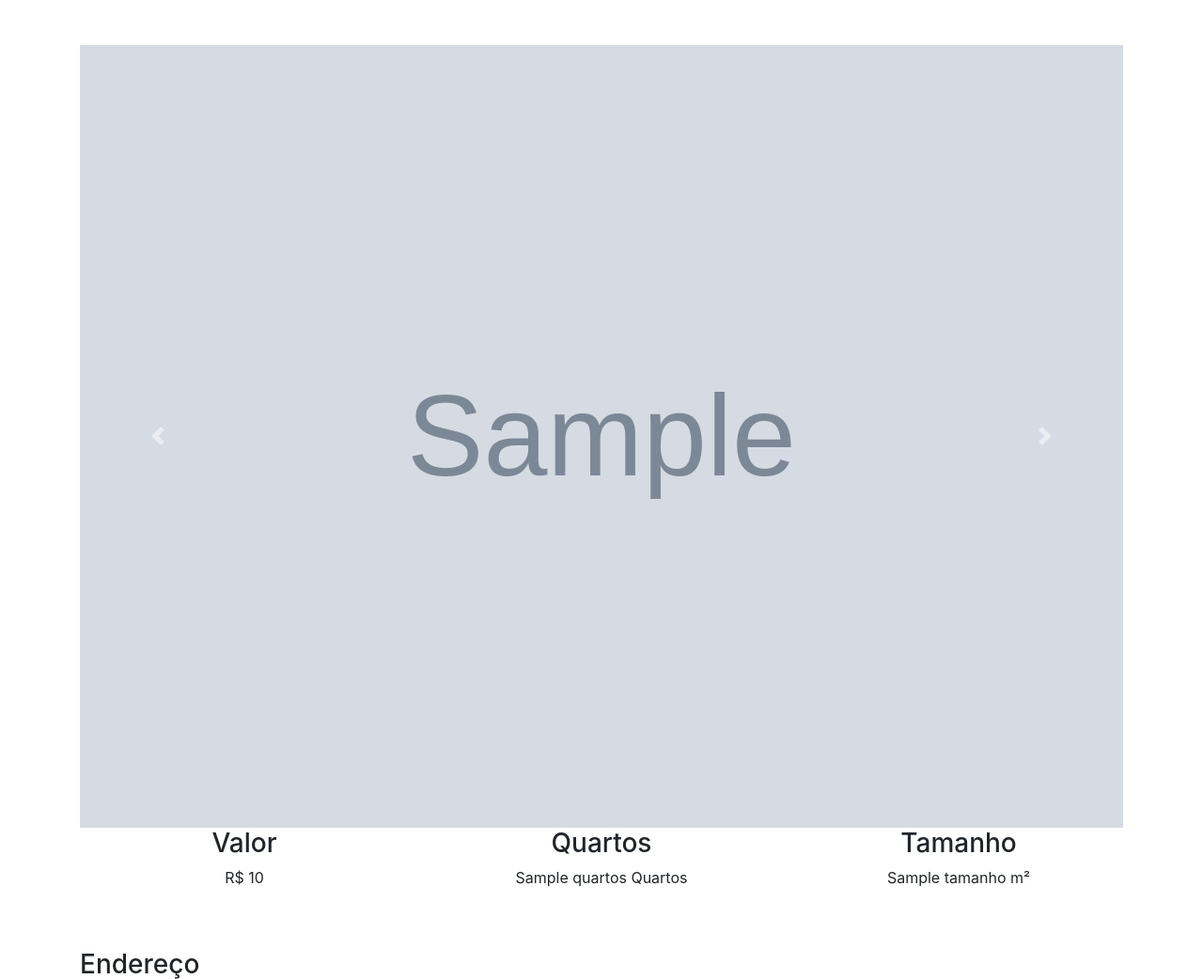
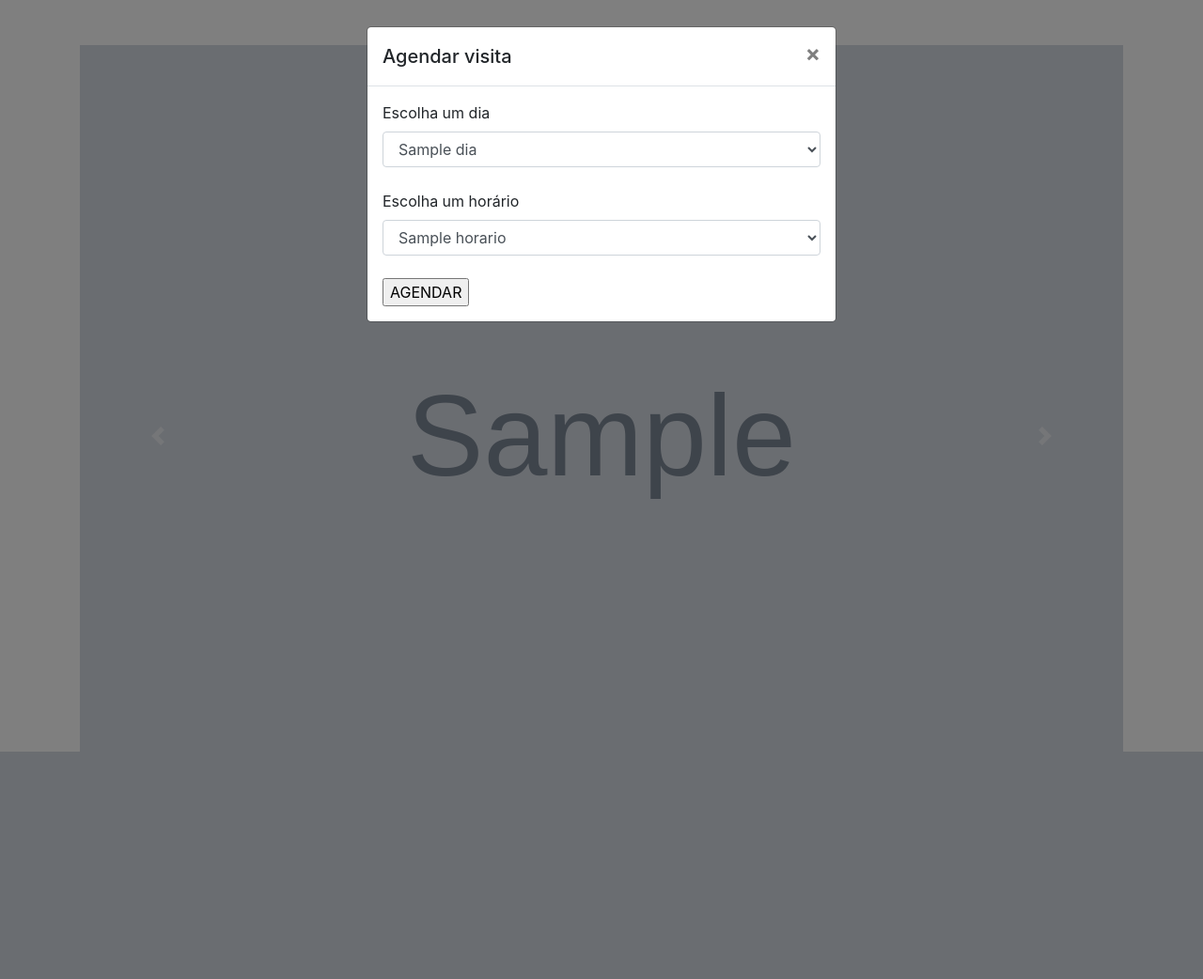
Before and after one commit to rogeriodelphi/imobi, a Django app: template plataforma/templates/imovel.html in a window 1280 px wide, after a click on "AGENDAR VISITA". Shown: the top 1042 px of the page at 94% size. After the commit the page ends 800 px from the top, so only its background shows below. Run offline with Django 4.2, Linux system fonts and the light colour scheme; the template is opened without the code that fills it: most values are stand-ins (such as "Sample title", 1, 10 or a date in 2020); grey boxes marked "Sample" are stand-in pictures.

Commit message:
Criando urls e views para cadastro de visitas

```diff
--- a/plataforma/templates/imovel.html
+++ b/plataforma/templates/imovel.html
@@ -77,4 +77,38 @@
             </div>
         </div>
     </div>
+    <div class="modal fade" id="exampleModal" tabindex="-1" role="dialog" aria-labelledby="exampleModalLabel" aria-hidden="true">
+        <div class="modal-dialog" role="document">
+            <div class="modal-content">
+                <div class="modal-header">
+                    <h5 class="modal-title titulo_filtrar" id="exampleModalLabel">Agendar visita</h5>
+                    <button type="button" class="close" data-dismiss="modal" aria-label="Close">
+                    <span aria-hidden="true">&times;</span>
+                    </button>
+                </div>
+                <div class="modal-body">
+                    <form action="{% url 'agendar_visitas' %}" method="POST">{% csrf_token %}
+                        <label>Escolha um dia</label>
+                        <select name="dia" class="form-control">
+                            {% for dia in imovel.dias_visita.all %}
+                                <option value="{{dia}}">{{dia}}</option>
+                            {% endfor %}
+                        </select>
+                        <br>
+
+                        <label>Escolha um horário</label>
+                        <select name="horario" class="form-control">
+                            {% for horario in imovel.horarios.all %}
+                                <option value="{{horario}}">{{horario}}</option>
+                            {% endfor %}
+                        </select>
+                        <input name="id_imovel" type="hidden" value="{{id}}">
+                        <br>
+                        <input  class="btn_agendar" type="submit" value="AGENDAR">
+                    </form>
+                </div>
+
+            </div>
+        </div>
+    </div>
 {% endblock  %}
--- a/plataforma/urls.py
+++ b/plataforma/urls.py
@@ -4,4 +4,5 @@ from . import views
 urlpatterns = [
     path('', views.home, name="home"),
     path('imovel/<str:id>', views.imovel, name="imovel"),
+    path('agendar_visitas', views.agendar_visitas, name="agendar_visitas"),
 ]
--- a/templates/base.html
+++ b/templates/base.html
@@ -10,6 +10,25 @@
         <title>{% block 'titulo' %}{% endblock %}</title>
     </head>
     <body>
+        {% if user.is_authenticated %}
+          <nav class="navbar navbar-expand-lg navbar-dark bg_navbar">
+            <a class="navbar-brand" href="{% url 'home' %}">
+                        <img width="40" src="{% static 'autenticacao/img/logo.png' %}">
+                                &nbsp<h3 class="font_logo">IMOBI</h3></a>
+            <button class="navbar-toggler" type="button" data-toggle="collapse"
+                     data-target="#navbarNav" aria-controls="navbarNav"
+                     aria-expanded="false" aria-label="Toggle navigation">
+              <span class="navbar-toggler-icon"></span>
+            </button>
+            <div class="collapse navbar-collapse" id="navbarNav">
+              <ul class="navbar-nav">
+                <li class="nav-item active">
+                  <a class="nav-link" href="">Agendamento</a>
+                </li>
+              </ul>
+            </div>
+          </nav>
+        {% endif %}
         {% block 'body' %}{% endblock %}
 
         <script src="https://cdn.jsdelivr.net/npm/jquery@3.5.1/dist/jquery.slim.min.js"></script>
```
Also changed, not shown: plataforma/views.py (+18 -2 lines), identifier.sqlite (added).
